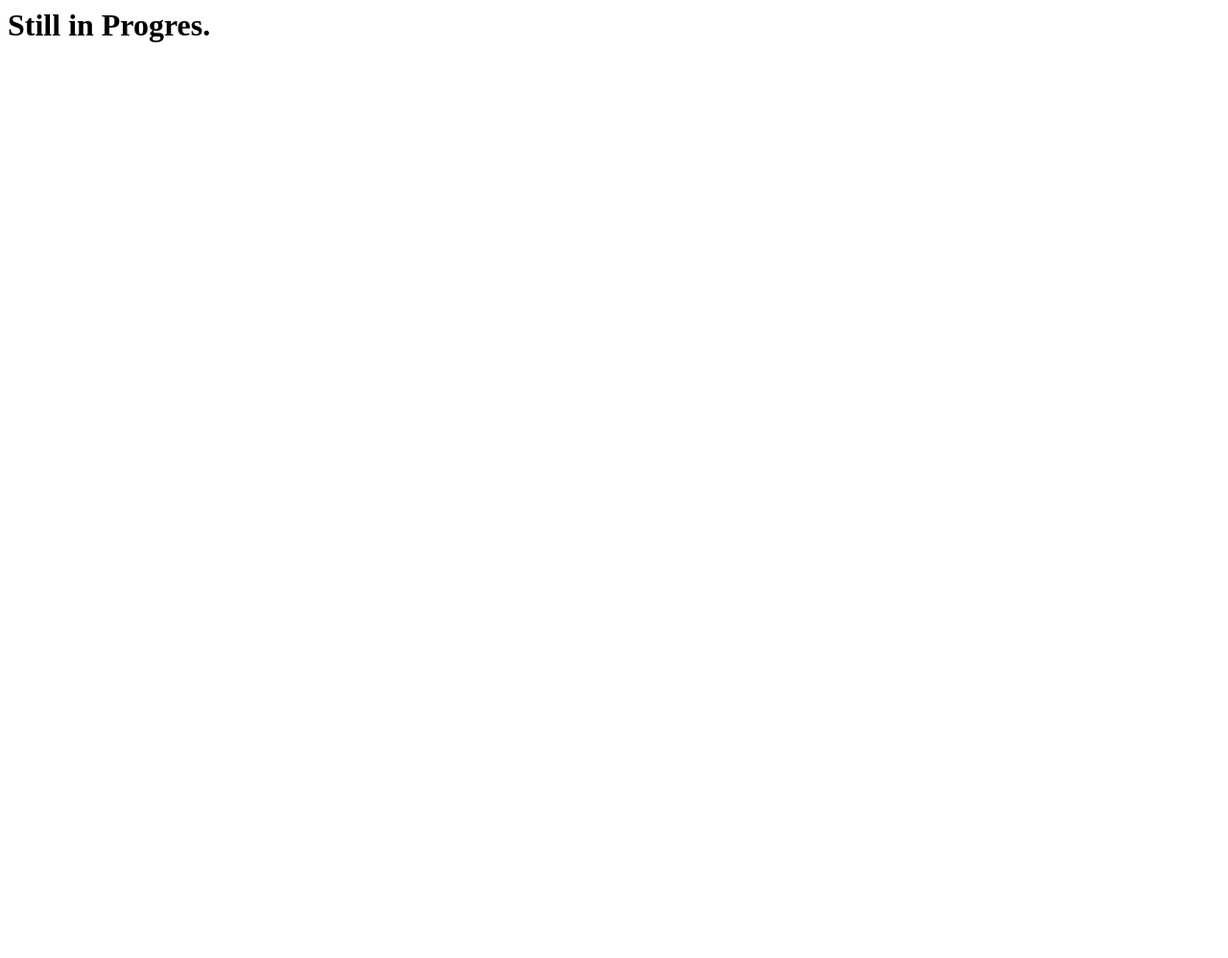
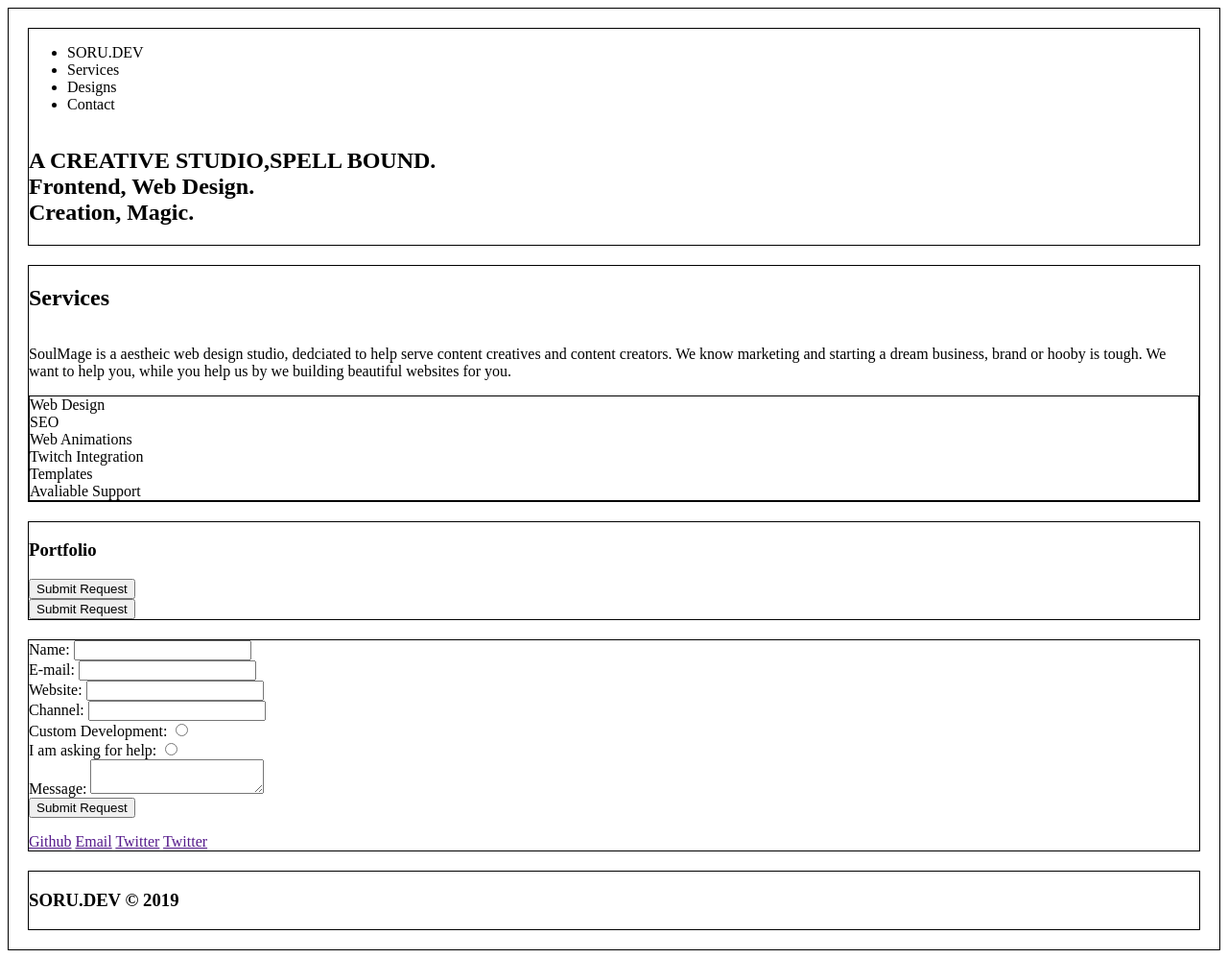
Before and after one commit to Sorumeiji/sorumeiji.github.io, a plain HTML site: page index.html in a window 1280 px wide. Shown: the whole page at 96% size. Before the commit the page ends 800 px from the top, so only its background shows below. Drawn offline with Linux system fonts and the light colour scheme.

Commit message:
Basic Html

```diff
--- /dev/null
+++ b/css/main.css
@@ -0,0 +1,25 @@
+.container {
+    display: grid;
+    grid-template-columns: repeat(auto-fit, minmax(-1fr, 1fr));
+    grid-gap: 20px;
+    padding: 20px;
+    border: 1px #000 solid;
+}
+
+.content {
+    border: 1px #000 solid;
+    /*    height: 200px; */
+    display: grid;
+}
+
+.header {}
+
+.navbar {}
+
+.services {}
+
+.designs {}
+
+.contact {}
+
+.footer {}
--- a/index.html
+++ b/index.html
@@ -1 +1,102 @@
-<h1>Still in Progres.</h1>
+<!doctype>
+<html>
+
+<body>
+
+    <head>
+        <link rel="stylesheet" type="text/css" href="../css/main.css">
+    </head>
+    <div class="container">
+        <header class="content header" <nav class="content navbar">
+            <ul>
+                <li>SORU.DEV</li>
+                <li>Services</li>
+                <li>Designs</li>
+                <li>Contact</li>
+            </ul>
+            </nav>
+            <h2>
+                A CREATIVE STUDIO,SPELL BOUND.<br /> Frontend, Web Design.<br /> Creation, Magic.
+            </h2>
+        </header>
+        <section class="content services">
+            <h2> Services </h2>
+            <p> SoulMage is a aestheic web design studio, dedciated to help serve content creatives and content
+                creators. We know marketing and starting a dream business, brand or hooby is tough. We want to help you,
+                while you help us by we building beautiful websites
+                for you.</p>
+
+            <article class="content typesOfService">
+                <div>Web Design</div>
+                <div>SEO</div>
+                <div>Web Animations</div>
+                <div>Twitch Integration</div>
+                <div>Templates</div>
+                <div>Avaliable Support</div>
+            </article>
+
+        </section>
+        <section class="content designs">
+            <div>
+                <h3>Portfolio</h3>
+                <div class="button">
+                    <button type="submit">Submit Request</button>
+                </div>
+                <div class="button">
+                    <button type="submit">Submit Request</button>
+                </div>
+            </div>
+        </section>
+        <section class="content contact">
+            <form action="/my-handling-form-page" method="post">
+                <div>
+                    <label for="name">Name:</label>
+                    <input type="text" id="name" name="user_name">
+                </div>
+                <div>
+                    <label for="mail">E-mail:</label>
+                    <input type="email" id="mail" name="user_mail">
+                </div>
+
+                <div>
+                    <label for="website">Website:</label>
+                    <input type="text" id="website" name="user_mail">
+                </div>
+                <div>
+                    <label for="channel">Channel:</label>
+                    <input type="text" id="channel" name="user_mail">
+                </div>
+                <div>
+                    <label for="custom">Custom Development:</label>
+                    <input type="radio" id="custom" name="user_mail">
+                </div>
+                <div>
+                    <label for="help">I am asking for help:</label>
+                    <input type="radio" id="help" name="user_mail">
+                </div>
+                <div>
+                    <label for="msg">Message:</label>
+                    <textarea id="msg" name="user_message"></textarea>
+                </div>
+                <div class="button">
+                    <button type="submit">Submit Request</button>
+                </div>
+            </form>
+
+            <div class="verticalBorder"></div>
+
+            <div class="social">
+                <a href="">Github</a>
+                <a href="">Email</a>
+                <a href="">Twitter</a>
+                <a href="">Twitter</a>
+            </div>
+        </section>
+        <footer class="content footer">
+            <h3>SORU.DEV &copy; 2019</h3>
+        </footer>
+    </div>
+
+</body>
+
+</html>
```
Also changed, not shown: 1 other file.
